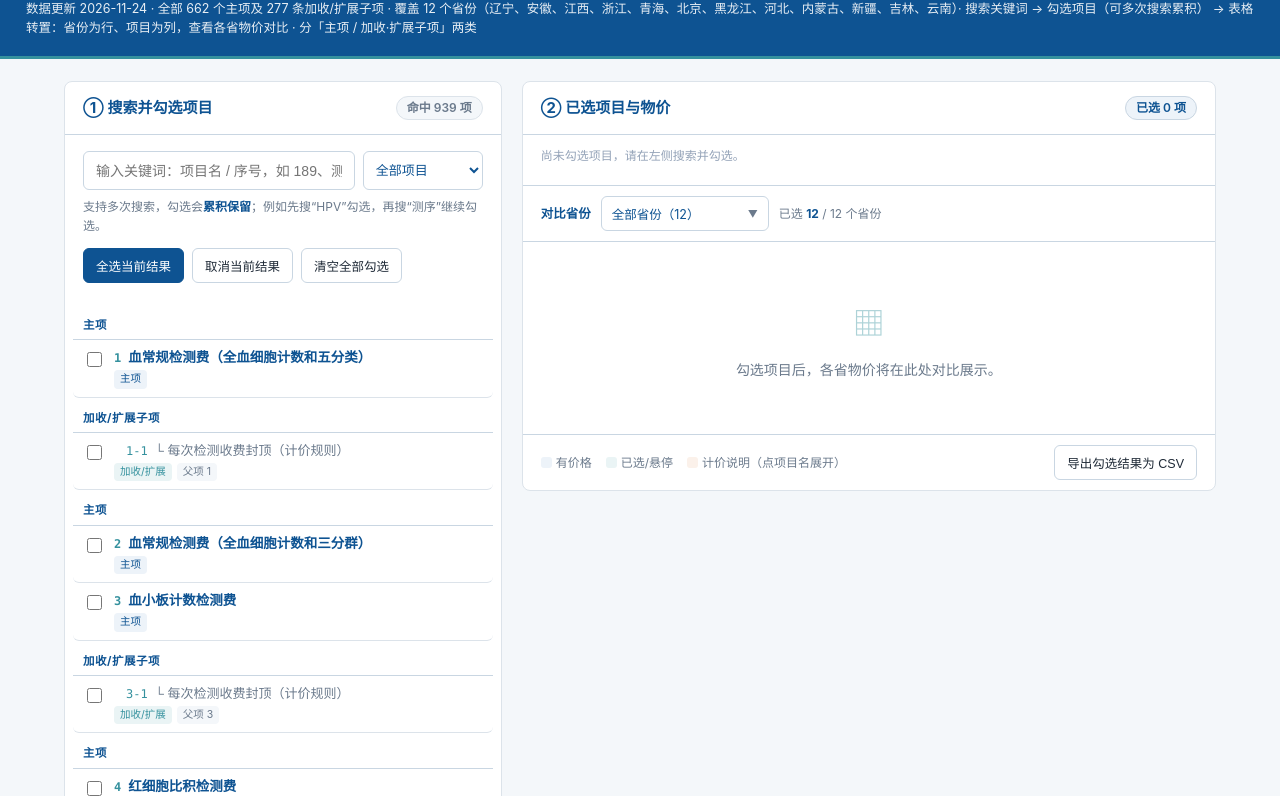
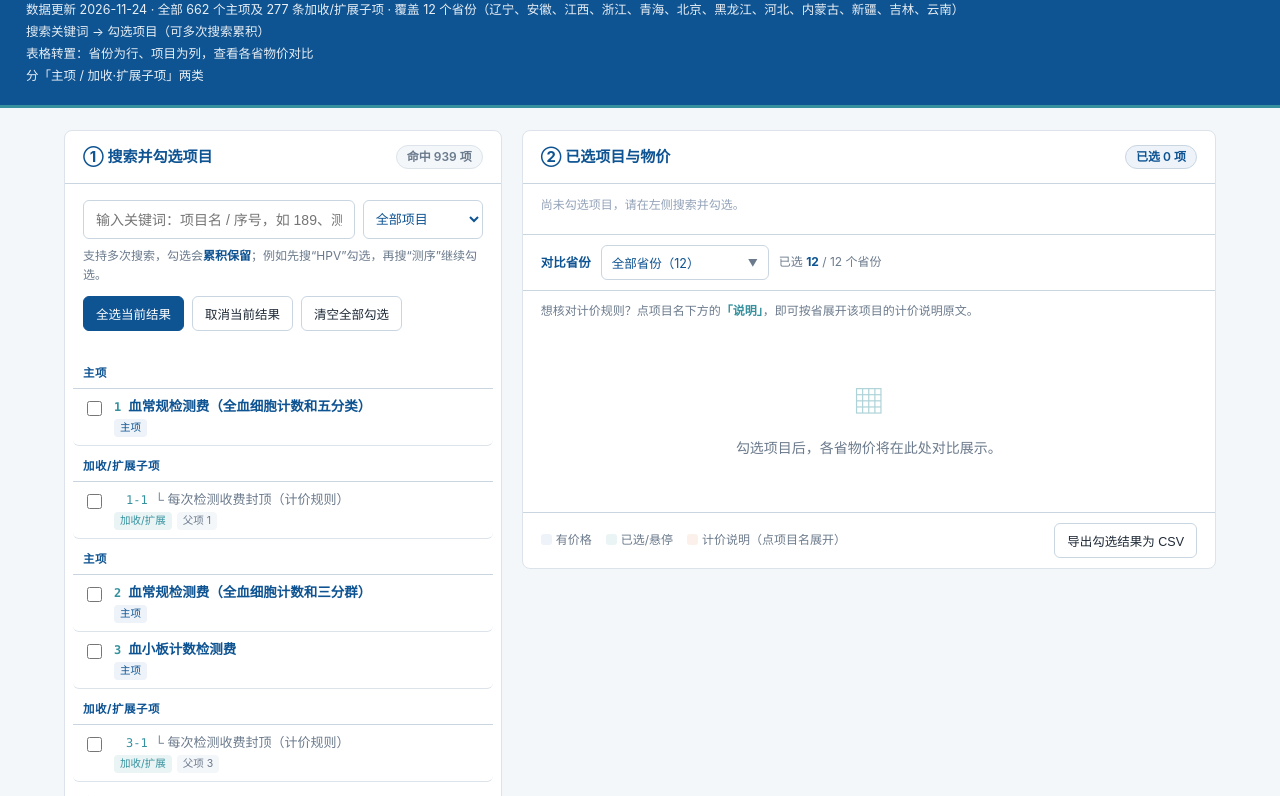
Before and after one commit to elleryzhao/price-query, a plain HTML site: page index.html in a window 1280 px wide. Shown: the part 55-851 px from the top of the page. Drawn offline with Linux system fonts and the light colour scheme; a script that the page names is missing.

Commit message:
顶部说明按行拆分；已选项目与物价表加「点说明看计价说明」提示

```diff
--- a/index.html
+++ b/index.html
@@ -29,7 +29,7 @@
 body{margin:0;background:var(--cardtint);color:var(--ink);font:14px/1.55 "Microsoft YaHei","PingFang SC",-apple-system,BlinkMacSystemFont,"Segoe UI",sans-serif}
 header{background:var(--navy);color:#fff;padding:18px 26px;border-bottom:3px solid var(--cyan)}
 header h1{margin:0;font-size:20px;letter-spacing:.5px;font-weight:700}
-header p{margin:5px 0 0;opacity:.9;font-size:12.5px}
+header p{margin:5px 0 0;opacity:.9;font-size:12.5px;white-space:pre-line;line-height:1.75}
 .wrap{max-width:1600px;margin:0 auto;padding:22px clamp(24px,5vw,88px) 72px}
 .grid{display:grid;grid-template-columns:minmax(340px,38%) minmax(0,1fr);gap:20px;align-items:start}
 .card{background:#fff;border:1px solid var(--hair);border-radius:8px;min-width:0}
@@ -117,13 +117,18 @@ tbody td.note-c{background:var(--orange-l);white-space:normal;text-align:left;fo
 .foot{display:flex;justify-content:space-between;align-items:center;padding:10px 18px;border-top:1px solid var(--line);font-size:12px;color:var(--sub);flex-wrap:wrap;gap:8px}
 .legend{display:flex;gap:14px;flex-wrap:wrap}
 .legend i{display:inline-block;width:11px;height:11px;border-radius:3px;margin-right:4px;vertical-align:-1px}
-@media(max-width:1000px){.grid{grid-template-columns:1fr}}
+.tbl-note{padding:10px 18px 0;font-size:12px;color:var(--sub);line-height:1.6}
+.tbl-note b{color:var(--cyan)}
+@media(max-width:1000px){.grid{grid-template-columns:1fr}header p{font-size:11.5px;line-height:1.65}.tbl-note{padding:8px 14px 0;font-size:11.5px}}
 </style>
 </head>
 <body data-page-node-id="GRvYCij4dBAAvqARax1DiR">
 <header data-page-node-id="ck5XXM061BZIZrL4vQ2Lrs">
   <h1 data-page-node-id="Bw9DotNZY3PW8qgWw6zN9y"><!--pnid:42qt02gowZ4MbsnbZbF71U-->检验立项指南物价查询</h1>
-  <p data-page-node-id="ep3GnbrXBbxaKOL2qPlcvs" id="hdrDesc"><!--pnid:djcNIog2P01wK3QW9LlVEM-->数据更新 2026-11-24 · 覆盖 12 个省份（辽宁、安徽、江西、浙江、青海、北京、黑龙江、河北、内蒙古、新疆、吉林、云南）· 搜索关键词 → 勾选项目（可多次搜索累积） → 表格转置：省份为行、项目为列，查看各省物价对比 · 分「主项 / 加收·扩展子项」两类</p>
+  <p data-page-node-id="ep3GnbrXBbxaKOL2qPlcvs" id="hdrDesc"><!--pnid:djcNIog2P01wK3QW9LlVEM-->数据更新 2026-11-24 · 覆盖 12 个省份（辽宁、安徽、江西、浙江、青海、北京、黑龙江、河北、内蒙古、新疆、吉林、云南）
+搜索关键词 → 勾选项目（可多次搜索累积）
+表格转置：省份为行、项目为列，查看各省物价对比
+分「主项 / 加收·扩展子项」两类</p>
 </header>
 <div data-page-node-id="OwtGoABUqxUVMNOFJkx5nb" class="wrap">
 <div data-page-node-id="243fUqWzOKLC4DVsjoP4oO" class="grid">
@@ -169,6 +174,7 @@ tbody td.note-c{background:var(--orange-l);white-space:normal;text-align:left;fo
       </div>
       <span data-page-node-id="6N2Ac1WKk6uktRWgwQAOpE" class="pz-hint" id="provHint"><!--pnid:0GIEYzKFDLTXsLEO8M3uGm-->已选 12 / 12 个省份</span>
     </div>
+    <div class="tbl-note">想核对计价规则？点项目名下方的<b>「说明」</b>，即可按省展开该项目的计价说明原文。</div>
     <div data-page-node-id="9RmpTR3nFoJcehHacPw7aS" class="table-wrap" id="tableWrap">
       <div data-page-node-id="riU5bUfdNNkW4j68FR5erw" class="tbl-empty"><div data-page-node-id="jHKfZXxCKAHSAI88NUdEvW" class="big"><!--pnid:2FulHjLI0PHRvY95UZhjzH-->▦</div><!--pnid:VXTQKMnr9jOavJUlQN03IK-->勾选项目后，各省物价将在此处对比展示。</div>
     </div>
```
